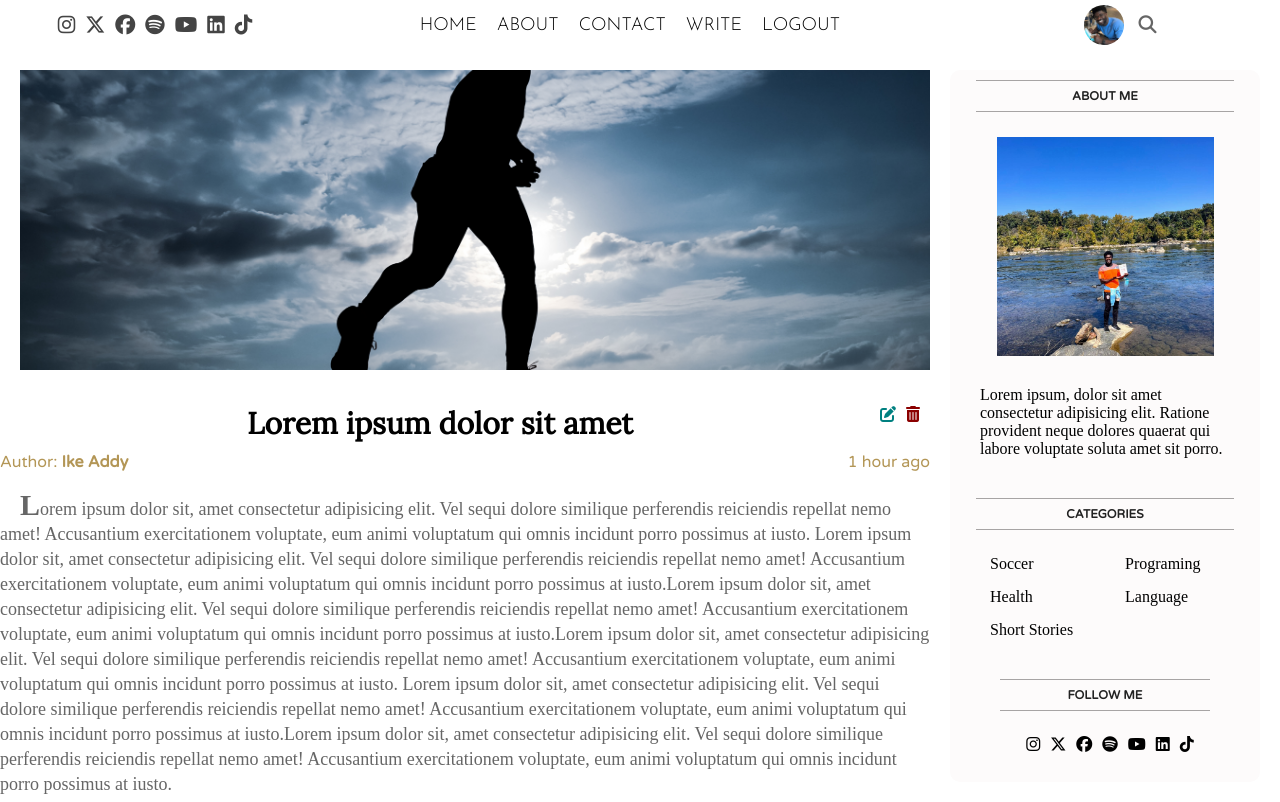
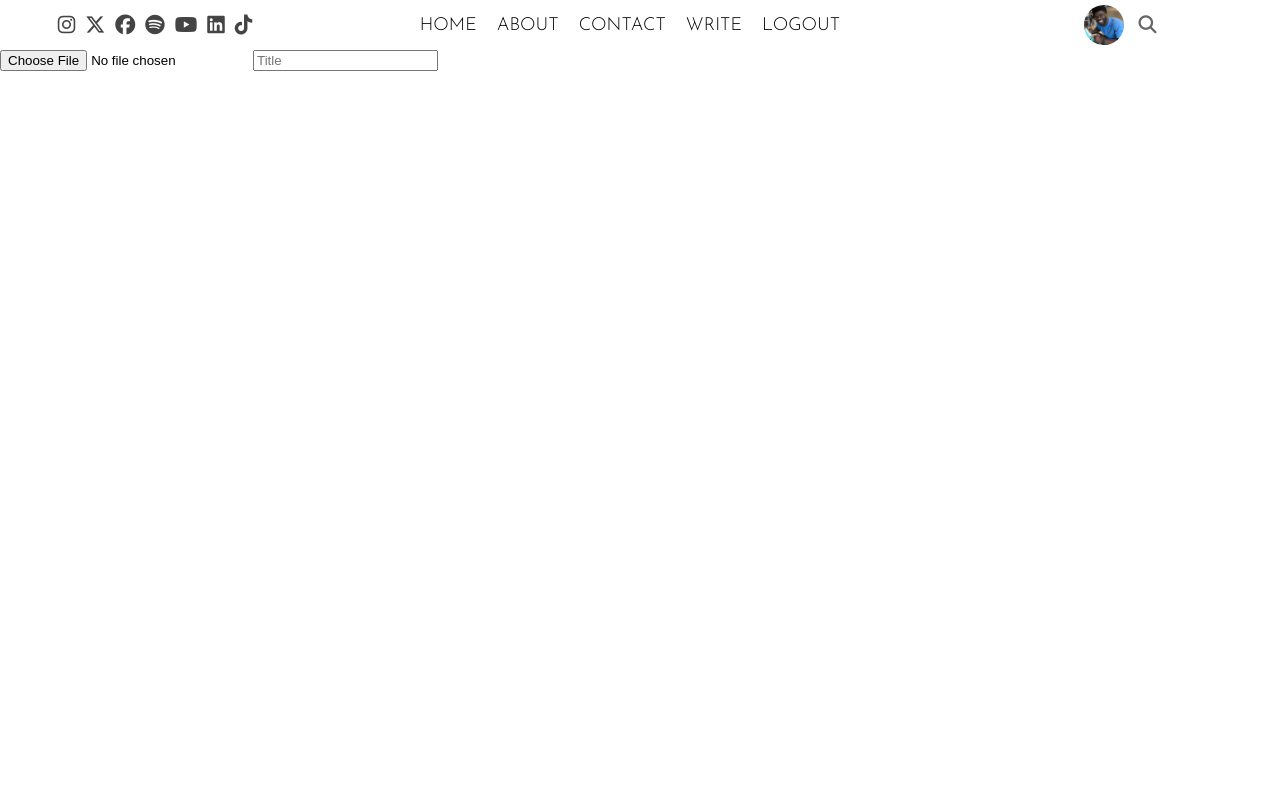
Before and after one commit to Ike-Addy/my-first-blog-site, a React (Create React App) app: page / in a window 1280 px wide. Built offline with nearby package versions, Linux system fonts and the light colour scheme.

Commit message:
Created component for writing page Added file and title input fields

```diff
--- a/src/App.js
+++ b/src/App.js
@@ -1,12 +1,13 @@
-import Home from "./pages/home/Home";
+// import Home from "./pages/home/Home";
 import Topbar from "./components/topbar/Topbar";
-import Single from "./pages/single/Single";
+// import Single from "./pages/single/Single";
+import Write from "./pages/write/Write";
 
 function App() {
   return (
     <>
       <Topbar />
-      <Single/>
+      <Write/>
     </>
   );
 }
--- /dev/null
+++ b/src/pages/write/Write.jsx
@@ -0,0 +1,15 @@
+import './write.css'
+
+export default function Write() {
+  return (
+    <div className='write'>
+        <form className='writeForm'>
+            <div className="writeFormGroup">
+                <label htmlFor="fileInput"></label>
+                <input type="file" id="fileInput" />
+                <input type="text" placeholder='Title'/>
+            </div>
+        </form>
+    </div>
+  )
+}
```
Also changed, not shown: src/pages/write/write.css (added).
